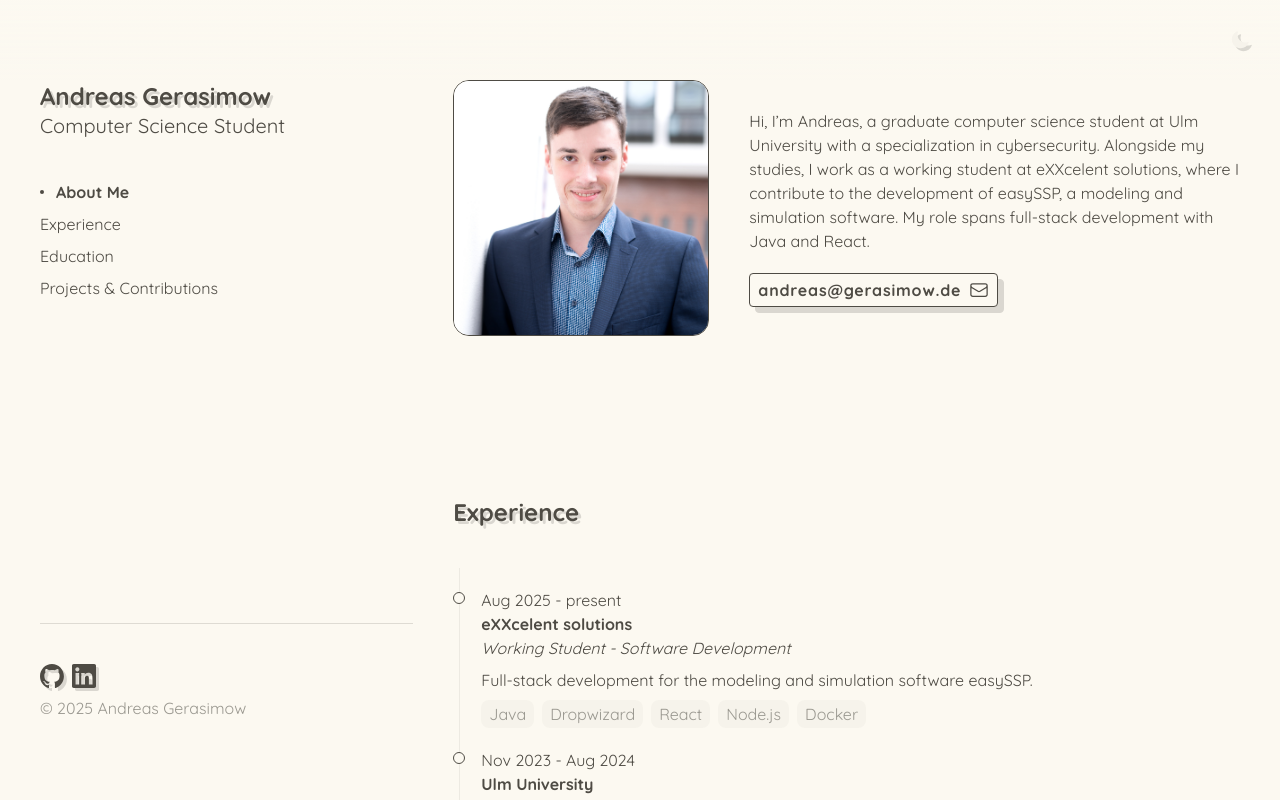
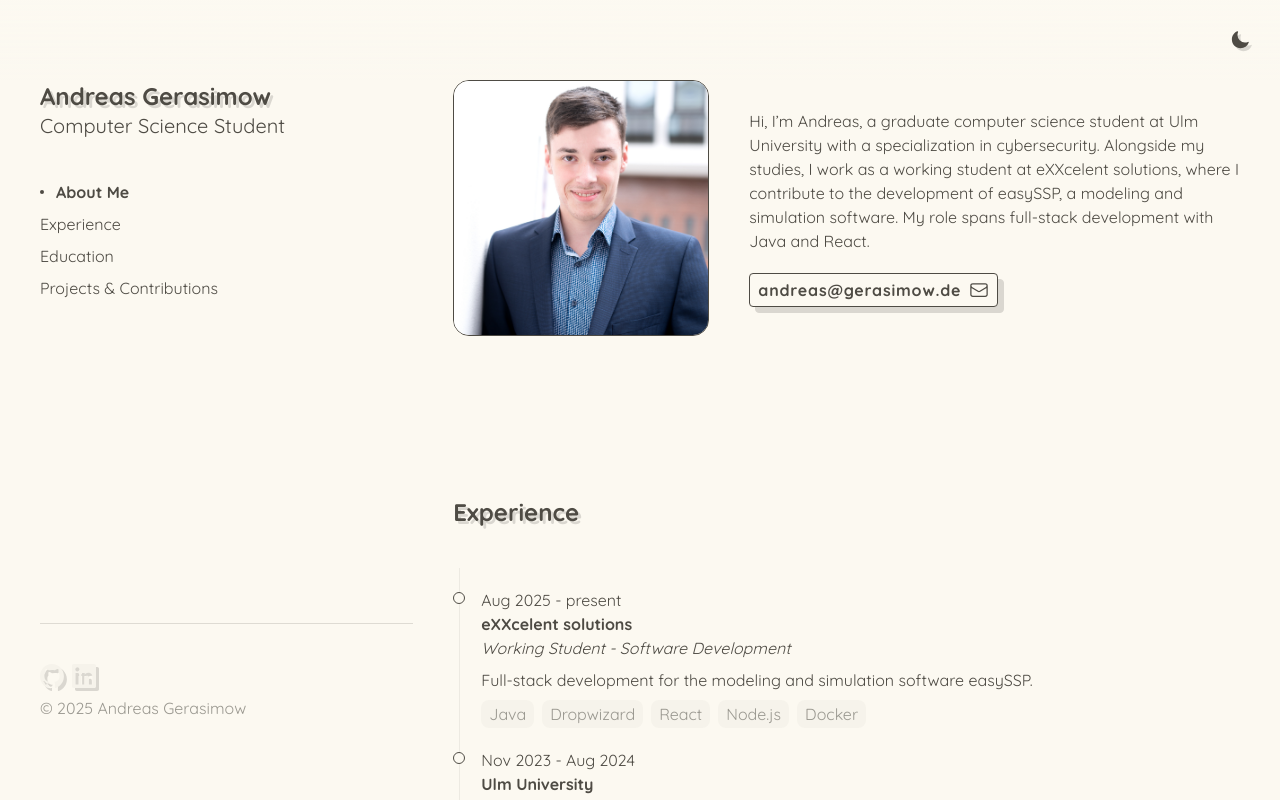
Before and after one commit to dev-andreas/portfolio-website, a Nuxt app: page / in a window 1280 px wide. Both pictures are taken after a click on the button 1240 px from the left and 40 px from the top of the page. Shown: the top 800 px of the page. Built offline with nearby package versions, Linux system fonts and the light colour scheme.

Commit message:
ui bug fix

```diff
--- a/components/DarkModeToggle.vue
+++ b/components/DarkModeToggle.vue
@@ -1,22 +1,21 @@
 <template>
   <button
     @click="toggleDarkMode"
-    class="transition-colors duration-300 w-10 h-10 bg-transparent rounded-full flex items-center justify-center"
-    :class="{'hover:bg-primary-dark-100': isDark, 'hover:bg-primary-200': !isDark }"
+    class="transition-colors duration-300 w-10 h-10 bg-transparent rounded-full flex items-center justify-center hover:bg-primary-200 dark:hover:bg-primary-dark-100"
   >
-    <SvgpathsMoonSvg v-if="isDark" class="fill-font-light w-5 h-5 flat-shadow-sm" />
+    <SvgpathsMoonSvg v-if="isDark" class="fill-font-dark dark:fill-font-light w-5 h-5 flat-shadow-sm" />
 
     <!-- Moon Icon -->
-    <SvgpathsSunSvg v-else class="fill-font-dark w-5 h-5 flat-shadow-sm" />
+    <SvgpathsSunSvg v-else class="fill-font-dark dark:fill-font-light w-5 h-5 flat-shadow-sm" />
   </button>
 </template>
 
 <script setup>
 const colorMode = useColorMode()
 
-const isDark = computed(() => colorMode.preference === 'dark')
+const isDark = computed(() => colorMode.value === 'dark')
 
 const toggleDarkMode = () => {
-  colorMode.preference = isDark.value ? 'light' : 'dark'
+  colorMode.value = isDark.value ? 'light' : 'dark'
 }
 </script>
--- a/pages/index.vue
+++ b/pages/index.vue
@@ -141,6 +141,10 @@ import ArticleSection from "~/components/ArticleSection.vue";
 import { useArticleStore } from "~/stores/stores.js";
 import DarkModeToggle from "~/components/DarkModeToggle.vue";
 
+definePageMeta({
+  colorMode: 'light',
+})
+
 const articleStore = useArticleStore();
 onBeforeMount(() => {
   articleStore.$reset();
```
